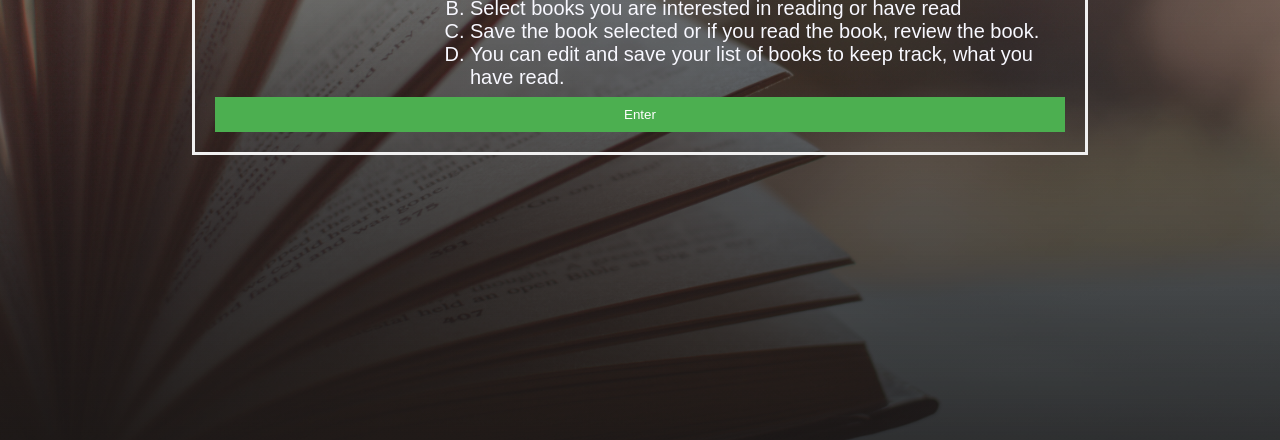
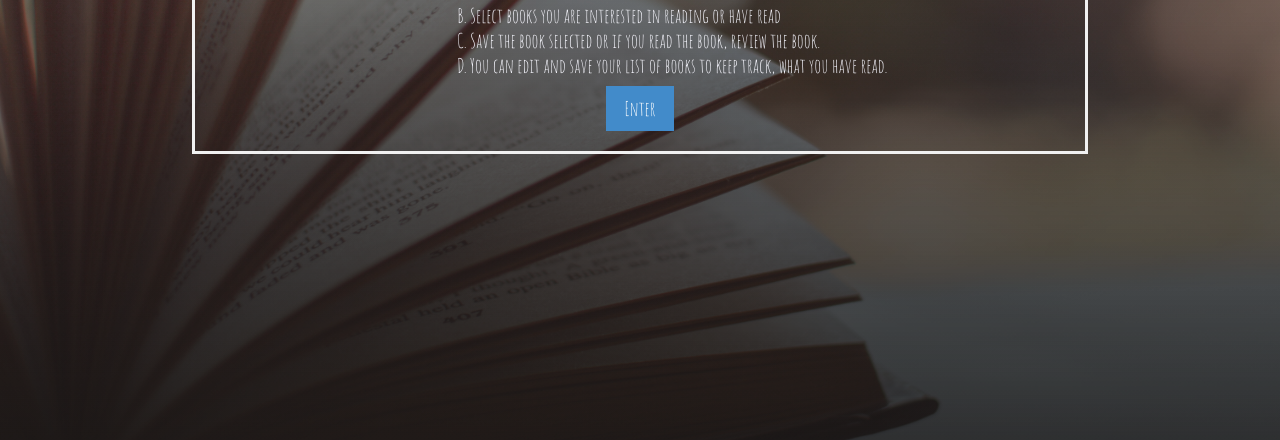
Before and after one commit to DianeCho/book-search-fullstack-capstone, a website: page public/index.html in a window 1280 px wide. Shown: the part 358-798 px from the top of the page. Drawn offline with nearby package versions, Linux system fonts and the light colour scheme.

Commit message:
Update button in CSS upload Logo images

```diff
--- a/public/index.html
+++ b/public/index.html
@@ -6,6 +6,7 @@
     <link rel="stylesheet" href="https://maxcdn.bootstrapcdn.com/font-awesome/4.7.0/css/font-awesome.min.css">
     <link rel="stylesheet" type="text/css" href="style.css">
     <link href="print.css" rel="stylesheet" media="print">
+    <link href="https://fonts.googleapis.com/css?family=Amatic+SC" rel="stylesheet">
 </head>
 
 <body>
@@ -122,7 +123,7 @@
             <h2><img src="images/logo.jpeg" class="logo" alt="">Search Books</h2>
             <div class="container">
                 <label for="query"></label>
-                <input value="" type="text" class="js-query" placeholder="Search Recipes Here">
+                <input value="" type="text" class="js-query" placeholder="Find an Adventures Here!">
                 <input value="" type="hidden" class="js-query-username" value="">
                 <button type="submit" id="findIt" class="searchbtn">Search</button>
             </div>
--- a/public/style.css
+++ b/public/style.css
@@ -6,7 +6,7 @@
 }
 
 body {
-    font-family: Arial, Helvetica, sans-serif;
+    font-family: 'Amatic SC', cursive;
     background: -webkit-linear-gradient(rgba(20, 20, 20, 0.1), rgba(20, 20, 20, 0.8)), -webkit-linear-gradient(rgba(20, 20, 20, 0.3), rgba(20, 20, 20, 0.3)), url("images/background-img.jpg");
     background-position: center center;
     background-attachment: fixed;
@@ -50,7 +50,6 @@ body {
     right: 0;
 }
 */
-
 
 h1,
 h2 {
@@ -116,6 +115,7 @@ input[type=password] {
     text-align: right;
 }
 
+/*
 button {
     background-color: #4CAF50;
     color: white;
@@ -124,6 +124,24 @@ button {
     border: none;
     cursor: pointer;
     width: 100%;
+}
+*/
+
+button {
+    background: #428BCA;
+    color: #fff;
+    font-family: 'Amatic SC', cursive;
+    font-size: 20px;
+    /*
+    height: 60px;
+    width: 150px;
+    line-height: 60px;
+*/
+    padding: 10px 18px;
+    margin: 8px 0;
+    text-align: center;
+    border: none;
+    transition: all 0.3s ease 0s;
 }
 
 #returnbtn,
```
Also changed, not shown: public/images/logo.jpeg, 2 other files.
